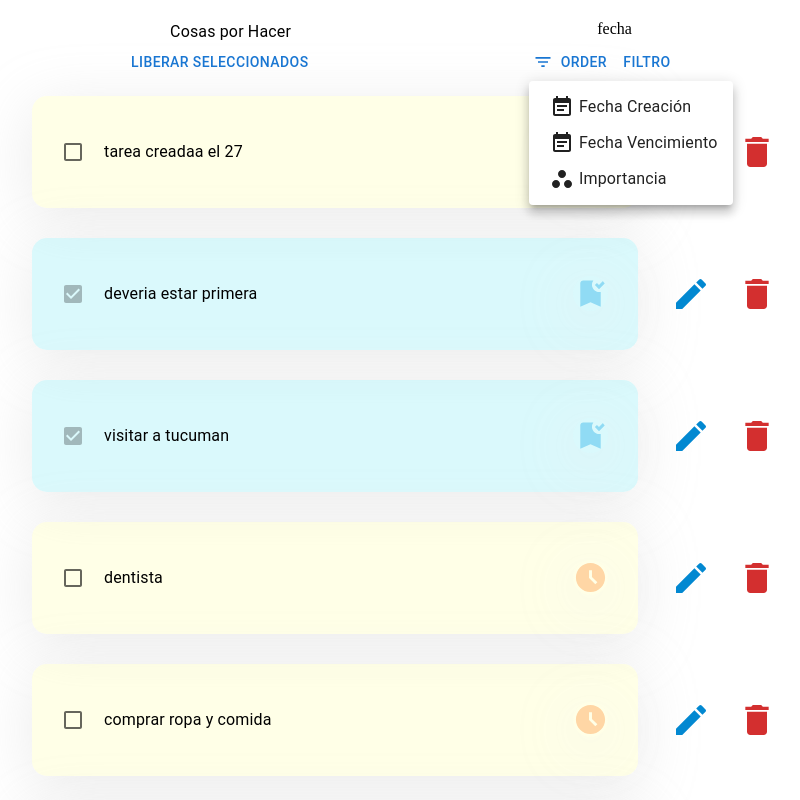
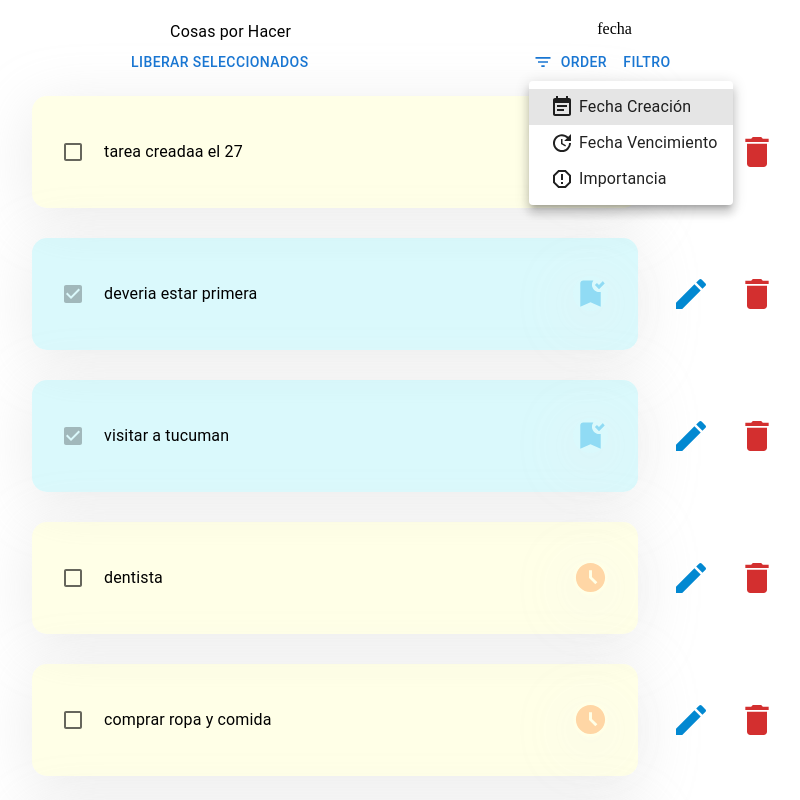
Before and after one commit to agusminahk/LicitaLab, a React (Create React App) app: page / in a window 1280 px wide. Both pictures are taken after a click on the button "ORDER". Shown: the top 800 px of the page, without its empty margins (239-1039 px from the left). Built offline with nearby package versions, Linux system fonts and the light colour scheme; data requests are answered from the project's data file.

Commit message:
estilos en el nombre segun orden preestablecido por el usuario

```diff
--- a/src/components/Header.jsx
+++ b/src/components/Header.jsx
@@ -2,7 +2,7 @@ import React from 'react';
 import { Box, Typography, Button, IconButton } from '@mui/material';
 import { useSelector, useDispatch } from 'react-redux';
 
-import TasksOrder from './TasksOrder';
+import TasksOrderButton from './TasksOrderButton';
 import { changeTaskStatus } from '../helpers/requests';
 
 const Header = () => {
@@ -24,7 +24,7 @@ const Header = () => {
                     liberar seleccionados
                 </Button>
                 <Box sx={{ display: 'flex' }}>
-                    <TasksOrder />
+                    <TasksOrderButton />
                     {/* <Button startIcon={<FilterListIcon />}>Order</Button> */}
                     <Button>Filtro</Button>
                 </Box>
--- a/src/components/TasksOrder.jsx
+++ b/src/components/TasksOrderButton.jsx
@@ -3,18 +3,20 @@ import { useDispatch, useSelector } from 'react-redux';
 import Button from '@mui/material/Button';
 import Menu from '@mui/material/Menu';
 import MenuItem from '@mui/material/MenuItem';
-import WorkspacesIcon from '@mui/icons-material/Workspaces';
 import EventNoteIcon from '@mui/icons-material/EventNote';
 import FilterListIcon from '@mui/icons-material/FilterList';
+import UpdateIcon from '@mui/icons-material/Update';
+import ReportGmailerrorredIcon from '@mui/icons-material/ReportGmailerrorred';
 
 import { setTasks } from '../store/tasks.js';
 import { orderByExpire, orderByImportance, orderByDefault } from '../helpers/orderFunctions.js';
 
-const TasksOrder = () => {
+const TasksOrderButton = () => {
     const dispatch = useDispatch();
     const [anchorEl, setAnchorEl] = React.useState(null);
+    const tasks = useSelector(({ tasks }) => tasks);
 
-    const tasks = useSelector(({ tasks }) => tasks);
+    const order = window.localStorage.getItem('order');
 
     const open = Boolean(anchorEl);
 
@@ -23,6 +25,12 @@ const TasksOrder = () => {
     };
     const handleClose = () => {
         setAnchorEl(null);
+    };
+
+    const handleOrder = (orderFunction) => {
+        const tareasOrdenadas = orderFunction(tasks);
+        dispatch(setTasks(tareasOrdenadas));
+        handleClose();
     };
 
     return (
@@ -48,10 +56,10 @@ const TasksOrder = () => {
             >
                 <MenuItem
                     disableRipple
-                    onClick={() => {
-                        const tareasByDefault = orderByDefault(tasks);
-                        dispatch(setTasks(tareasByDefault));
-                        handleClose();
+                    onClick={() => handleOrder(orderByDefault)}
+                    sx={{
+                        backgroundColor: order === 'default' && 'rgba(0,0,0, .1)',
+                        '&:hover': { backgroundColor: order === 'default' && 'rgba(0,0,0, .1)' },
                     }}
                 >
                     <EventNoteIcon sx={{ margin: '0px 5px' }} />
@@ -59,18 +67,24 @@ const TasksOrder = () => {
                 </MenuItem>
                 <MenuItem
                     disableRipple
-                    onClick={() => {
-                        const tareasOrdenadas = orderByExpire(tasks);
-                        dispatch(setTasks(tareasOrdenadas));
-
-                        handleClose();
+                    onClick={() => handleOrder(orderByExpire)}
+                    sx={{
+                        backgroundColor: order === 'expire' && 'rgba(0,0,0, .1)',
+                        '&:hover': { backgroundColor: order === 'expire' && 'rgba(0,0,0, .1)' },
                     }}
                 >
-                    <EventNoteIcon sx={{ margin: '0px 5px' }} />
+                    <UpdateIcon sx={{ margin: '0px 5px' }} />
                     Fecha Vencimiento
                 </MenuItem>
-                <MenuItem disableRipple onClick={handleClose}>
-                    <WorkspacesIcon sx={{ margin: '0px 5px' }} />
+                <MenuItem
+                    disableRipple
+                    onClick={() => handleOrder(orderByImportance)}
+                    sx={{
+                        backgroundColor: order === 'importance' && 'rgba(0,0,0, .1)',
+                        '&:hover': { backgroundColor: order === 'importance' && 'rgba(0,0,0, .1)' },
+                    }}
+                >
+                    <ReportGmailerrorredIcon sx={{ margin: '0px 5px' }} />
                     Importancia
                 </MenuItem>
             </Menu>
@@ -78,4 +92,4 @@ const TasksOrder = () => {
     );
 };
 
-export default TasksOrder;
+export default TasksOrderButton;
```
